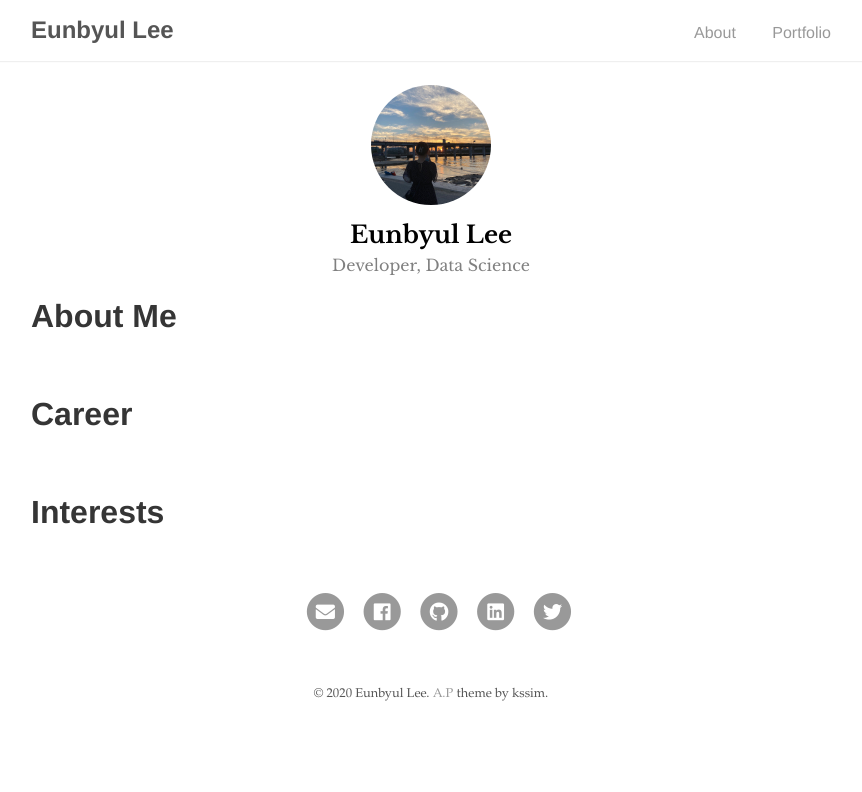
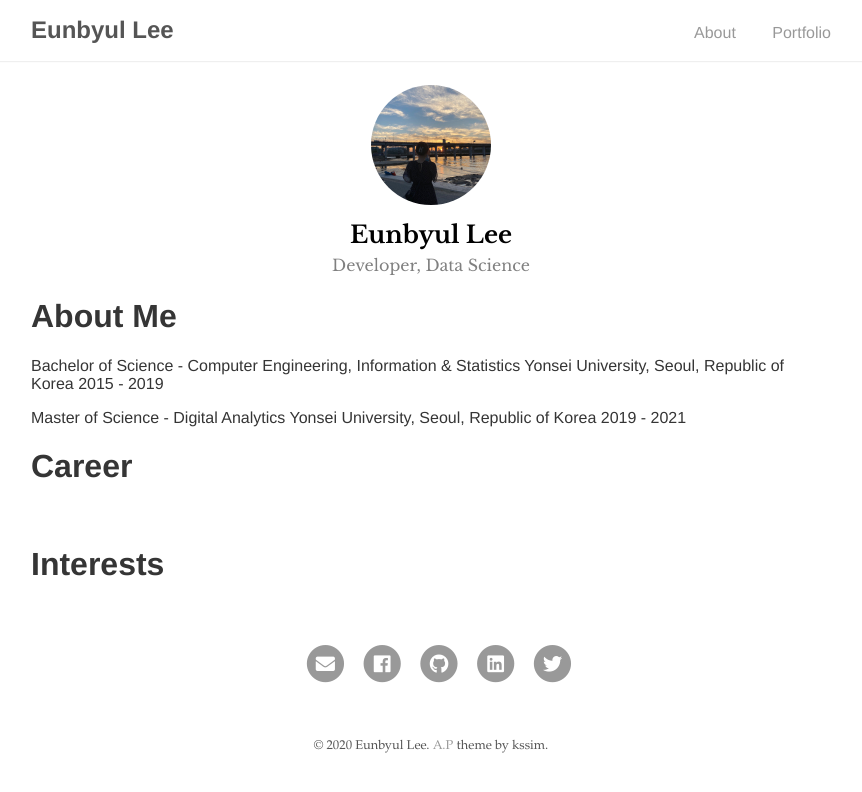
Before and after one commit to eunbyul616/eunbyul616.github.io, a Jekyll site: the page built from index.md, in a window 1280 px wide. Shown: the top 792 px of the page, without its empty margins (209-1071 px from the left). Built offline with Jekyll 4.4.1, drawn with Linux system fonts in a browser that asks for light colours; our own code applies the rules of GitHub Pages for plain Markdown files.

Commit message:
add about me

```diff
--- a/index.md
+++ b/index.md
@@ -4,7 +4,14 @@ layout: about
 
 # About Me
 
+Bachelor of Science - Computer Engineering, Information & Statistics
+Yonsei University, Seoul, Republic of Korea
+2015 - 2019
+<br/>
 
+Master of Science - Digital Analytics
+Yonsei University, Seoul, Republic of Korea
+2019 - 2021
 <br/>
 
 # Career
```
